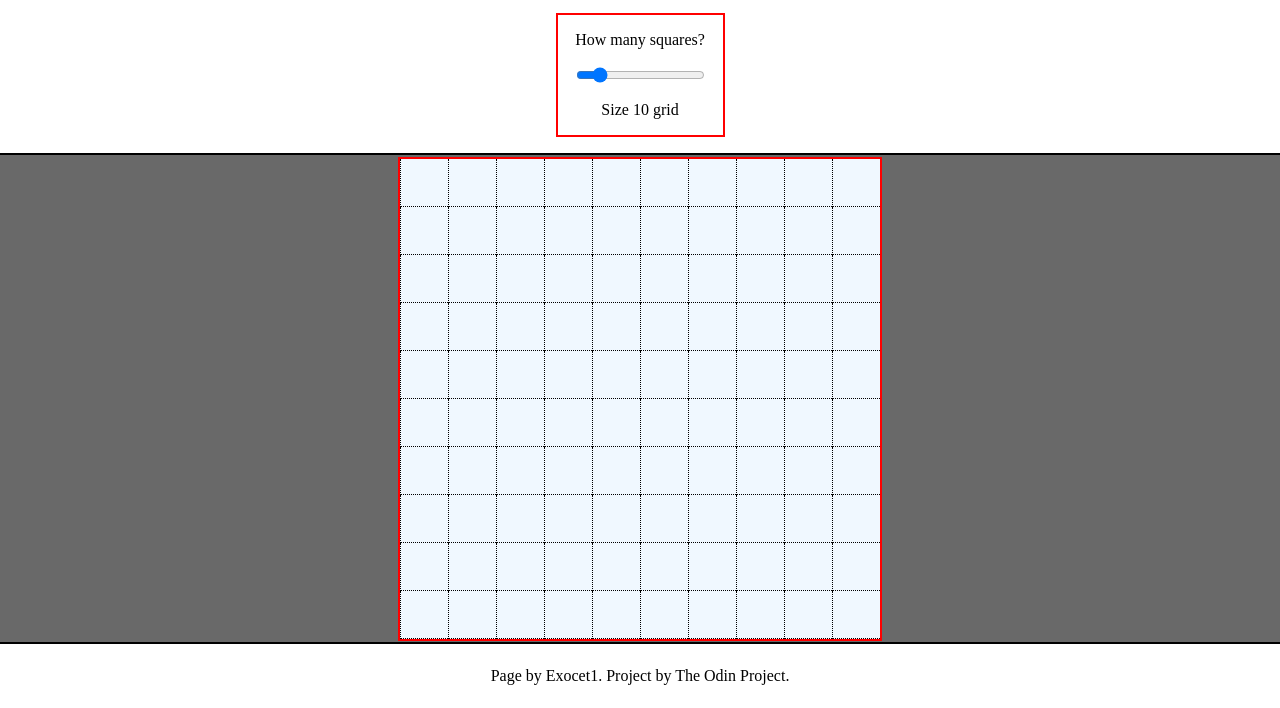
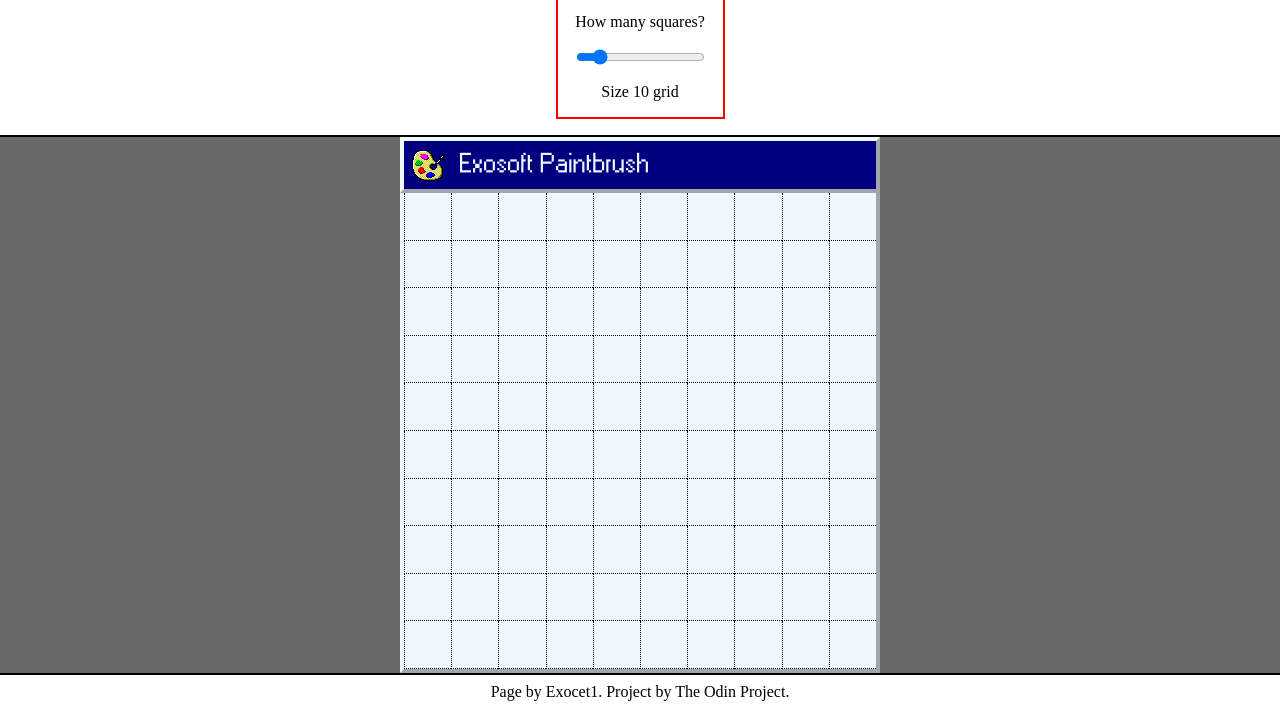
Before and after one commit to Exocet-1/odin-etcha, a plain HTML site: page index.html in a window 1280 px wide. Shown: the part 92-800 px from the top of the page. Drawn offline with Linux system fonts and the light colour scheme.

Commit message:
Minor: cute w95ish stylings, font

```diff
--- a/index.html
+++ b/index.html
@@ -14,10 +14,11 @@
     <p>Size <span id="size-text">10</span> grid</p>
   </div>
   <div class="container">
-    <div id="grid">
-      <!-- <div class="row"><div class="cell"></div><div class="cell"></div><div class="cell"></div></div> -->
-      <!-- <div class="row"><div class="cell"></div><div class="cell"></div><div class="cell"></div></div> -->
+    <div class="window-bar">
+      <img src="images/paintbrush.png">
+      <h2>Exosoft Paintbrush</h2>
     </div>
+    <div id="grid"></div>
   </div>
   <div class="footer">
     Page by Exocet1. Project by The Odin Project.
--- a/style.css
+++ b/style.css
@@ -1,3 +1,8 @@
+@font-face {
+    font-family: 'ExoSans';
+    src: url('fonts/sserif.ttf');
+}
+
 body {
     margin: 0;
     padding: 0;
@@ -42,15 +47,41 @@ h1 {
     background-color: dimgray;
     width: 100%;
     display: flex;
+    flex-direction: column;
     align-items: center;
     justify-content: center;
     flex: 1;
 }
 
+.window-bar {
+    font-family: 'ExoSans', Arial, Helvetica, sans-serif;
+    border: 4px outset aliceblue;
+    background-color: #010180;
+    color: aliceblue;
+    padding: 8px;
+    width: 60vmin;
+    box-sizing: border-box;
+
+    display: flex;
+    align-items: center;
+    gap: 16px;
+}
+
+h2 {
+    padding: 0;
+    margin: 0;
+    font-weight: normal;
+    white-space: nowrap;
+    overflow: hidden;
+    flex: 1;
+}
+
 #grid {
-    border: 2px solid red;
+    border: 4px outset aliceblue;
+    border-top: unset;
     width: 60vmin;
     height: 60vmin;
+    box-sizing: border-box;
     display: flex;
     flex-direction: column;
 }
```
Also changed, not shown: fonts/sserif.ttf (added), images/paintbrush.png (added).
